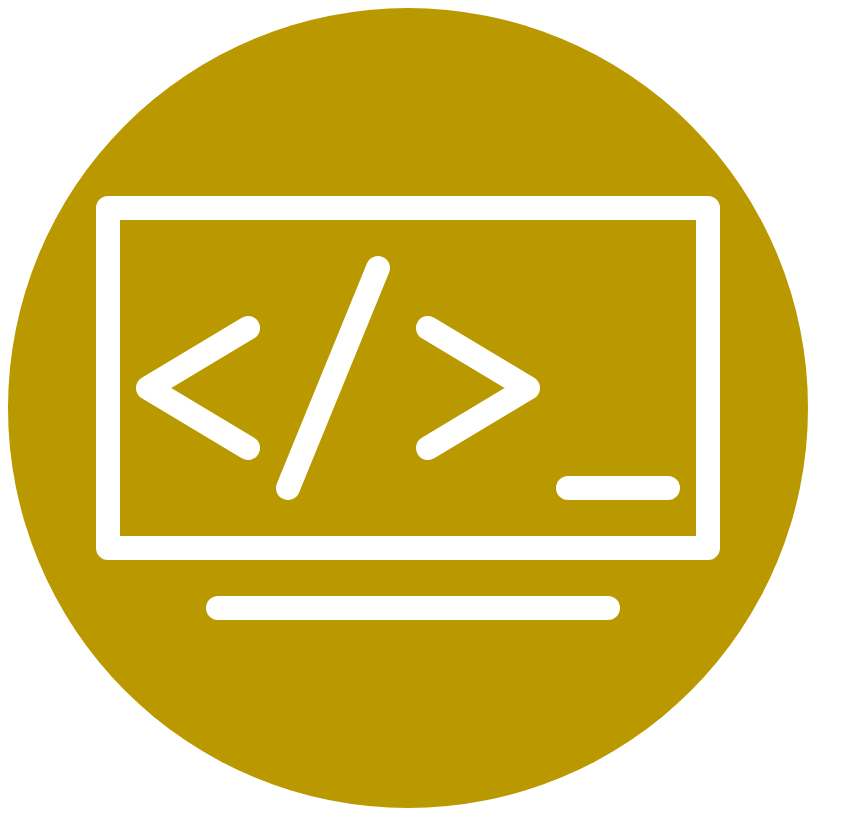
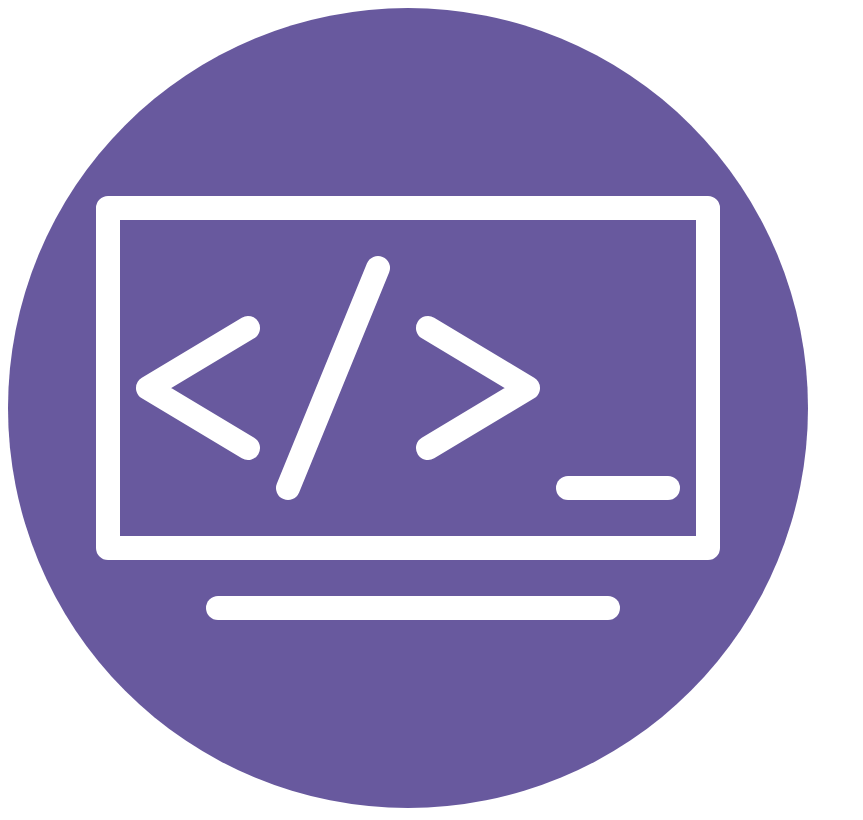
Before and after one commit to cgrundman/svg-logos, a plain HTML site: page Logos/programming.html in a window 1280 px wide. Shown: the whole page, without its empty margins (0-863 px from the left). Drawn offline with Linux system fonts and the light colour scheme.

Commit message:
Update programming.html

```diff
--- a/Logos/programming.html
+++ b/Logos/programming.html
@@ -3,7 +3,7 @@
   <svg width="800px" height="800px" viewBox="0 0 400 400">
     <g>
       <g>
-        <circle id="background" cx="200" cy="200" r="200" fill="#ba9800" />
+        <circle id="background" cx="200" cy="200" r="200" fill="#68599e" />
       </g>
     </g>
     <g>
@@ -16,5 +16,5 @@
         <polyline points="210 220 260 190 210 160" stroke="white" fill="transparent" stroke-width="12" stroke-linecap="round" stroke-linejoin="round" />
       </g>
     </g>
-  </svg
+  </svg>
 </html>
```
